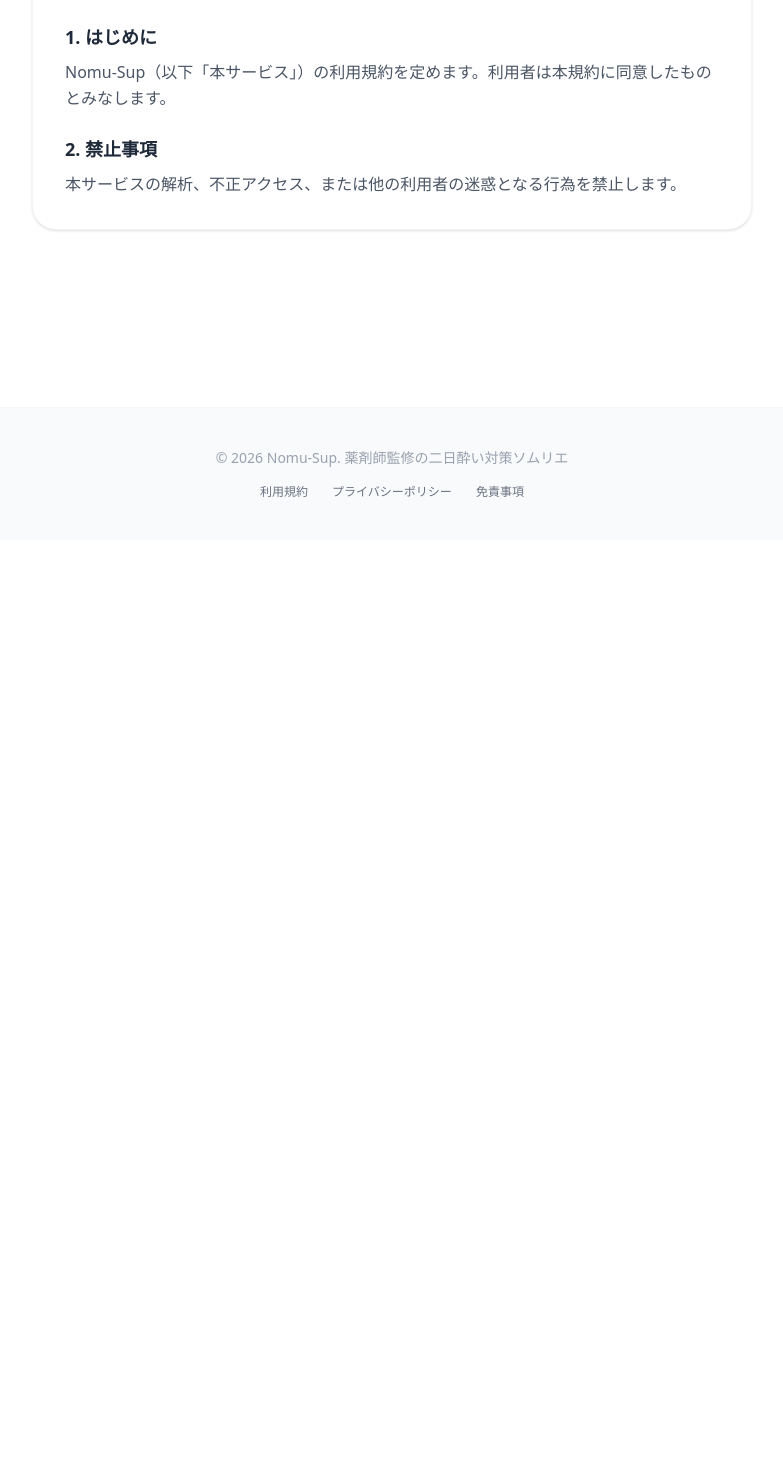
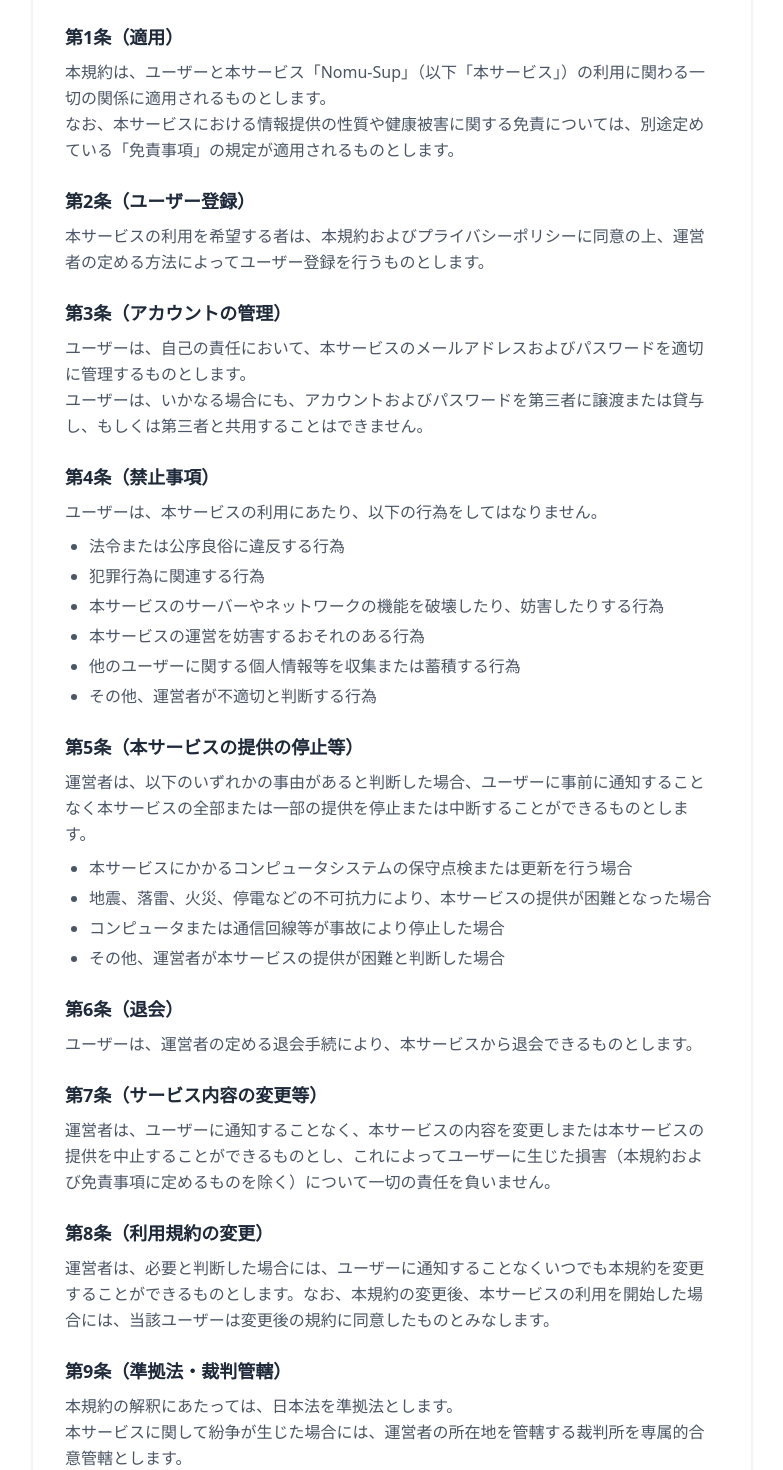
Before and after one commit to uekan-source/NomuSup, a React (Vite) app in the folder frontend/: page /terms in a window 1280 px wide. Shown: the part 260-1730 px from the top of the page, without its empty margins (248-1031 px from the left). Before the commit the page ends 800 px from the top, so only its background shows below. Built offline with nearby package versions, Linux system fonts and the light colour scheme; no server answers.

Commit message:
利用規約、プライバシーポリシーの更新

```diff
--- a/frontend/src/pages/StaticPages.tsx
+++ b/frontend/src/pages/StaticPages.tsx
@@ -28,12 +28,65 @@
 export const TermsOfService = () => (
   <StaticPageLayout title="利用規約" icon={Scale}>
     <section>
-      <h2 className="text-lg font-bold text-gray-800 mb-2">1. はじめに</h2>
-      <p>Nomu-Sup（以下「本サービス」）の利用規約を定めます。利用者は本規約に同意したものとみなします。</p>
+      <h2 className="text-lg font-bold text-gray-800 mb-2">第1条（適用）</h2>
+      <p>本規約は、ユーザーと本サービス「Nomu-Sup」（以下「本サービス」）の利用に関わる一切の関係に適用されるものとします。</p>
+      <p>なお、本サービスにおける情報提供の性質や健康被害に関する免責については、別途定めている「免責事項」の規定が適用されるものとします。</p>
     </section>
+
     <section>
-      <h2 className="text-lg font-bold text-gray-800 mb-2">2. 禁止事項</h2>
-      <p>本サービスの解析、不正アクセス、または他の利用者の迷惑となる行為を禁止します。</p>
+      <h2 className="text-lg font-bold text-gray-800 mb-2">第2条（ユーザー登録）</h2>
+      <p>本サービスの利用を希望する者は、本規約およびプライバシーポリシーに同意の上、運営者の定める方法によってユーザー登録を行うものとします。</p>
+    </section>
+
+    <section>
+      <h2 className="text-lg font-bold text-gray-800 mb-2">第3条（アカウントの管理）</h2>
+      <p>ユーザーは、自己の責任において、本サービスのメールアドレスおよびパスワードを適切に管理するものとします。</p>
+      <p>ユーザーは、いかなる場合にも、アカウントおよびパスワードを第三者に譲渡または貸与し、もしくは第三者と共用することはできません。</p>
+    </section>
+
+    <section>
+      <h2 className="text-lg font-bold text-gray-800 mb-2">第4条（禁止事項）</h2>
+      <p>ユーザーは、本サービスの利用にあたり、以下の行為をしてはなりません。</p>
+      <ul className="list-disc pl-6 space-y-1 mt-2">
+        <li>法令または公序良俗に違反する行為</li>
+        <li>犯罪行為に関連する行為</li>
+        <li>本サービスのサーバーやネットワークの機能を破壊したり、妨害したりする行為</li>
+        <li>本サービスの運営を妨害するおそれのある行為</li>
+        <li>他のユーザーに関する個人情報等を収集または蓄積する行為</li>
+        <li>その他、運営者が不適切と判断する行為</li>
+      </ul>
+    </section>
+
+    <section>
+      <h2 className="text-lg font-bold text-gray-800 mb-2">第5条（本サービスの提供の停止等）</h2>
+      <p>運営者は、以下のいずれかの事由があると判断した場合、ユーザーに事前に通知することなく本サービスの全部または一部の提供を停止または中断することができるものとします。</p>
+      <ul className="list-disc pl-6 space-y-1 mt-2">
+        <li>本サービスにかかるコンピュータシステムの保守点検または更新を行う場合</li>
+        <li>地震、落雷、火災、停電などの不可抗力により、本サービスの提供が困難となった場合</li>
+        <li>コンピュータまたは通信回線等が事故により停止した場合</li>
+        <li>その他、運営者が本サービスの提供が困難と判断した場合</li>
+      </ul>
+    </section>
+
+    <section>
+      <h2 className="text-lg font-bold text-gray-800 mb-2">第6条（退会）</h2>
+      <p>ユーザーは、運営者の定める退会手続により、本サービスから退会できるものとします。</p>
+    </section>
+
+    <section>
+      <h2 className="text-lg font-bold text-gray-800 mb-2">第7条（サービス内容の変更等）</h2>
+      <p>運営者は、ユーザーに通知することなく、本サービスの内容を変更しまたは本サービスの提供を中止することができるものとし、これによってユーザーに生じた損害（本規約および免責事項に定めるものを除く）について一切の責任を負いません。</p>
+    </section>
+
+    <section>
+      <h2 className="text-lg font-bold text-gray-800 mb-2">第8条（利用規約の変更）</h2>
+      <p>運営者は、必要と判断した場合には、ユーザーに通知することなくいつでも本規約を変更することができるものとします。なお、本規約の変更後、本サービスの利用を開始した場合には、当該ユーザーは変更後の規約に同意したものとみなします。</p>
+    </section>
+
+    <section>
+      <h2 className="text-lg font-bold text-gray-800 mb-2">第9条（準拠法・裁判管轄）</h2>
+      <p>本規約の解釈にあたっては、日本法を準拠法とします。</p>
+      <p>本サービスに関して紛争が生じた場合には、運営者の所在地を管轄する裁判所を専属的合意管轄とします。</p>
     </section>
   </StaticPageLayout>
 );
@@ -42,18 +95,54 @@
 export const PrivacyPolicy = () => (
   <StaticPageLayout title="プライバシーポリシー" icon={ShieldCheck}>
     <section>
-      <h2 className="text-lg font-bold text-gray-800 mb-2">1. 個人情報の収集</h2>
-      <p>本サービスでは、アカウント作成時にメールアドレスおよび氏名を収集します。</p>
+      <h2 className="text-lg font-bold text-gray-800 mb-2">第1条（取得する個人情報）</h2>
+      <p>本サービスは、ユーザーが利用登録をする際に以下の個人情報を取得します。</p>
+      <ul className="list-disc pl-6 space-y-1 mt-2">
+        <li>メールアドレス</li>
+        <li>ニックネーム</li>
+        <li>診断履歴（選択した症状や体質、提案された対策商品に関するデータ）</li>
+      </ul>
     </section>
+
     <section>
-      <h2 className="text-lg font-bold text-gray-800 mb-2">2. 利用目的</h2>
-      <p>収集した情報は、診断履歴の保存および本人確認のためにのみ利用します。</p>
+      <h2 className="text-lg font-bold text-gray-800 mb-2">第2条（個人情報の利用目的）</h2>
+      <p>本サービスが個人情報を収集・利用する目的は、以下のとおりです。</p>
+      <ul className="list-disc pl-6 space-y-1 mt-2">
+        <li>ユーザーのアカウント管理およびログイン認証のため</li>
+        <li>ユーザーへ過去の診断履歴を提供・表示するため</li>
+        <li>ユーザーの利用状況を分析し、本サービスの品質向上や機能改善に役立てるため</li>
+        <li>上記の利用目的に付随する目的</li>
+      </ul>
+    </section>
+
+    <section>
+      <h2 className="text-lg font-bold text-gray-800 mb-2">第3条（個人情報の第三者提供）</h2>
+      <p>運営者は、次に掲げる場合を除いて、あらかじめユーザーの同意を得ることなく、第三者に個人情報を提供することはありません。ただし、個人情報保護法その他の法令で認められる場合を除きます。</p>
+      <ul className="list-disc pl-6 space-y-1 mt-2">
+        <li>法令に基づく場合</li>
+        <li>人の生命、身体または財産の保護のために必要がある場合であって、本人の同意を得ることが困難であるとき</li>
+      </ul>
+    </section>
+
+    <section>
+      <h2 className="text-lg font-bold text-gray-800 mb-2">第4条（個人情報の開示・訂正・削除）</h2>
+      <p>ユーザーは、本サービスのマイページ等の機能を利用して、自身の個人情報（ニックネーム、メールアドレス）の確認および訂正を行うことができます。また、アカウントの削除（退会）機能を利用することで、個人情報および診断履歴の削除を行うことができます。</p>
+    </section>
+
+    <section>
+      <h2 className="text-lg font-bold text-gray-800 mb-2">第5条（プライバシーポリシーの変更）</h2>
+      <p>本ポリシーの内容は、法令その他本ポリシーに別段の定めのある事項を除いて、ユーザーに通知することなく変更することができるものとします。</p>
+      <p>変更後のプライバシーポリシーは、本サービス内に掲示したときから効力を生じるものとします。</p>
+    </section>
+
+    <section>
+      <h2 className="text-lg font-bold text-gray-800 mb-2">第6条（お問い合わせ窓口）</h2>
+      <p>本ポリシーに関するお問い合わせは、本サービスのお問い合わせ窓口、または運営者宛にお願いいたします。</p>
     </section>
   </StaticPageLayout>
 );
 
 // --- 免責事項 ---
-// 【修正】直書きしていた<section>を消して、<DisclaimerContent />に置き換えます
 export const Disclaimer = () => (
   <StaticPageLayout title="免責事項" icon={AlertTriangle}>
     <DisclaimerContent />
```
